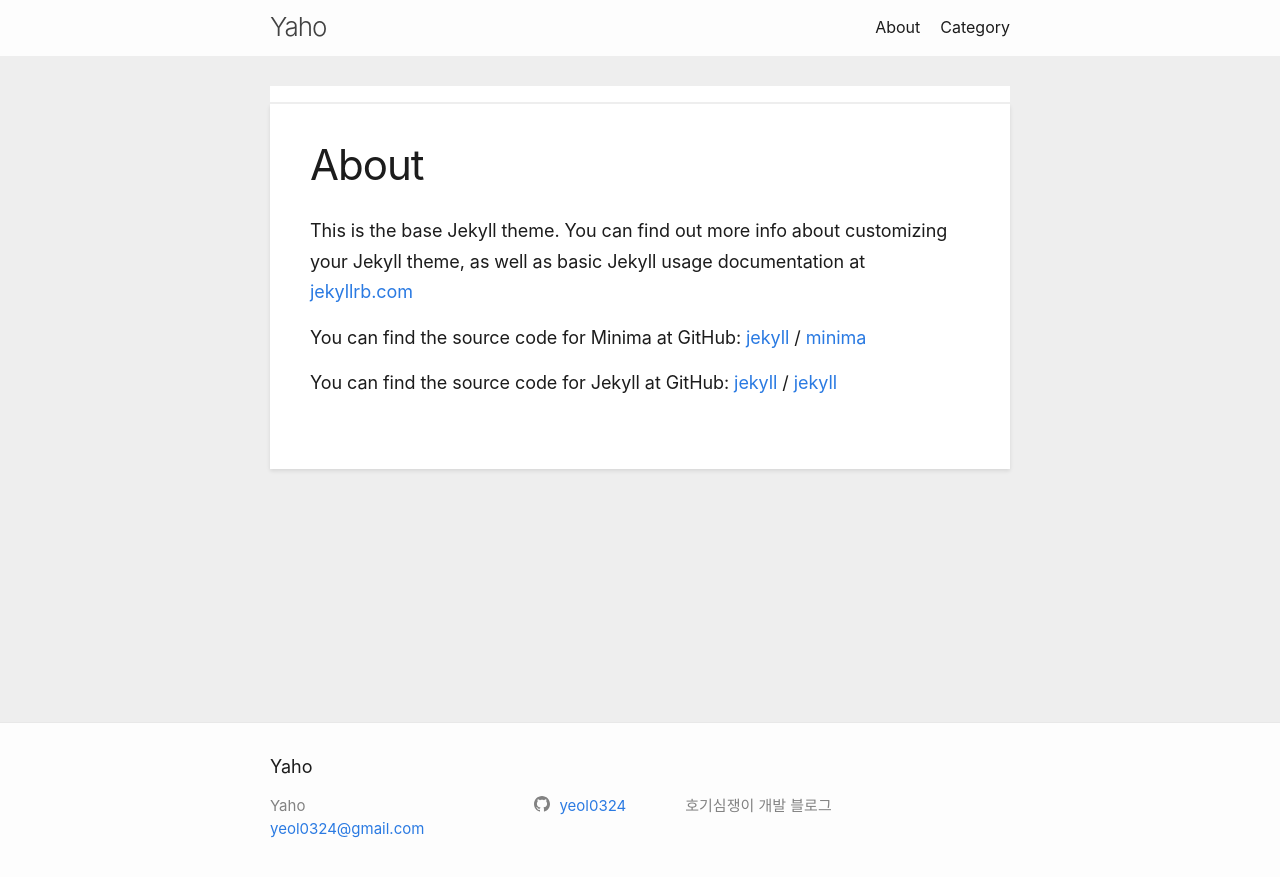
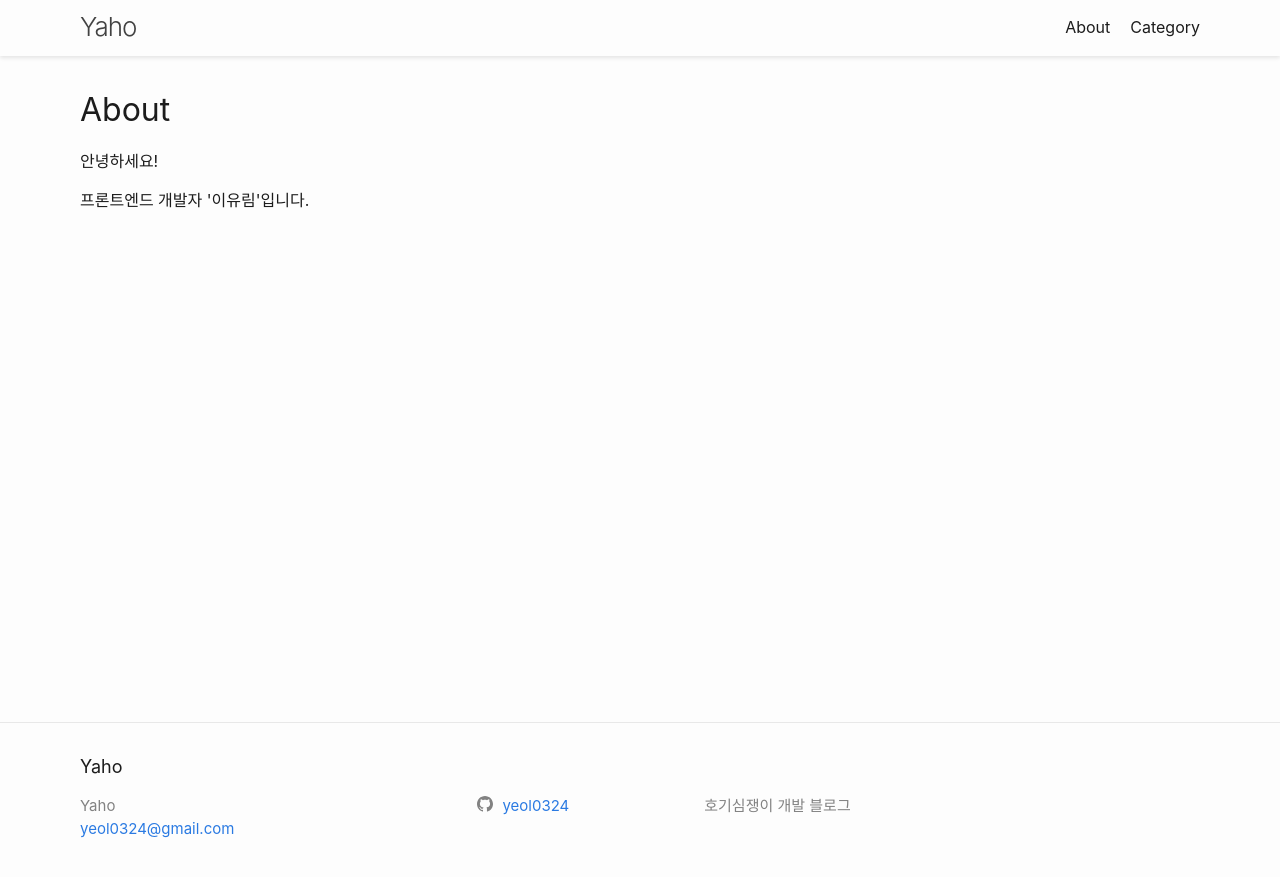
Before and after one commit to yeol0324/yeol0324.github.io, a Jekyll site: the page built from about.html, in a window 1280 px wide. Shown: the top 877 px of the page. Built offline with Jekyll 4.4.1, drawn with Linux system fonts in a browser that asks for light colours.

Commit message:
디자인 적용 중

```diff
--- a/_includes/sidebar.html
+++ b/_includes/sidebar.html
@@ -1,26 +1,21 @@
 <sidebar class="site-sidebar">
-  <!-- <div class="profile-wrap">
-    <a rel="author" href="{{ "/" | relative_url }}">
-    <div class="profile-img">
-      <img src="/assets/profile.png" alt="">
-    </div>
-    <div>
-      <h1>{{ site.title | escape }}</h1>
-      <p>{{site.description}}</p>
-    </div>
-  </a>
-  <p>{{site.email}}</p>
-  </div> -->
+  <div class="profile-wrap">
+    <img src="/assets/profile.jpeg" alt=""/>
+    <p>{{site.description}}</p>
+    <p>✉️ {{site.email}}</p>
+    <p><a href="https://github.com/{{ site.github_username| cgi_escape | escape }}"><svg class="svg-icon"><use xlink:href="{{ '/assets/minima-social-icons.svg#github' | relative_url }}"></use></svg> <span class="username">{{ site.github_username| escape }}</span></a></p>
+  </div>
   <div class="category-wrap">
-    <h2>CATEGORIES</h2>
+    <h2>☃︎ 카테고리</h2>
     <ul>
     {% for category in site.categories %}
       {% capture category_name %}{{ category | first }}{% endcapture %}
-      <li><a href="{{base_path}}/categories/?category={{category_name}}">{{ category_name }}</a></li>
+      {% capture category_size %}{{ category | last | size }}{% endcapture %}
+      <li>﹒ <a href="{{base_path}}/categories/?category={{category_name}}">{{ category_name }}({{category_size}})</a></li>
       {% endfor %}
     </ul>
   </div>
-  <div class="tag-wrap">
+  <!-- <div class="tag-wrap">
     <h2>TAGS</h2>
     <ul>
       {% for tag in site.tags %}
@@ -32,5 +27,5 @@
       </li>
       {% endfor %}
     </ul>
-  </div>
+  </div> -->
 </sidebar>
--- a/_layouts/default.html
+++ b/_layouts/default.html
@@ -9,7 +9,6 @@
 
     <main class="page-content" aria-label="Content">
       <div class="wrapper">
-        {%- include sidebar.html -%}
         {{ content }}
       </div>
     </main>
--- a/_layouts/home.html
+++ b/_layouts/home.html
@@ -1,7 +1,8 @@
 ---
 layout: default
 ---
-
+<div class="home-wrap">
+  {%- include sidebar.html -%}
   <div class="home">
     {%- if page.title -%}
       <h1 class="page-heading">{{ page.title }}</h1>
@@ -39,5 +40,5 @@
         {%- endfor -%}
       </ul>
     {%- endif -%}
-
   </div>
+</div>
--- a/_sass/minima.scss
+++ b/_sass/minima.scss
@@ -25,7 +25,7 @@
 $table-text-align: left !default;
 
 // Width of the content area
-$content-width: 800px !default;
+$content-width: 1180px !default;
 
 $on-palm: 600px !default;
 $on-laptop: 800px !default;
--- a/_sass/minima/_layout.scss
+++ b/_sass/minima/_layout.scss
@@ -5,7 +5,7 @@
   // border-top: 5px solid $grey-color-dark;
   // border-bottom: 1px solid $grey-color-light;
   min-height: $spacing-unit * 1.865;
-
+  box-shadow: 0 2px 4px rgba(0, 0, 0, 0.1);
   // Positioning context for the mobile navigation icon
   position: relative;
 }
@@ -176,14 +176,17 @@
 .page-content {
   padding: $spacing-unit 0;
   flex: 1;
-  background: #eee;
+  // background: #ㄹㄹㄹ;
   article {
     padding: 40px;
     background: #fff;
     box-shadow: 0 2px 4px rgba(0, 0, 0, 0.1);
   }
 }
-
+.home-wrap {
+  display: flex;
+  gap: 20px;
+}
 .page-heading {
   @include relative-font-size(2);
 }
@@ -202,61 +205,56 @@
   @include relative-font-size(1.5);
 }
 .site-sidebar {
-  width: 200px;
-  top: calc($spacing-unit * 1.865 + 30px);
-  margin-left: -300px;
-  position: fixed;
-  border-right: 2px solid #eee;
+  width: 300px;
+  position: sticky;
+  align-self: start;
+  top: 20px;
+  flex-shrink: 0;
   a {
     color: $light-text-color;
   }
   .profile-wrap {
-    @include column-flexbox(center, center);
-    a:hover {
-      text-decoration: none;
+    @include column-flexbox(center, left);
+    p {
+      margin: 8px 0 0;
     }
-    h1 {
-      text-align: center;
+    img {
+      width: 100%;
+      border-radius: 4px;
     }
-    .profile-img {
-      width: 100px;
-      height: 100px;
-      border: inset $point-color 6px;
-      border-radius: 100%;
-      overflow: hidden;
-      pointer-events: none;
-      margin: 0 auto;
-      img {
-        height: 100%;
-        max-width: none;
-        margin-left: -10%;
+  }
+  .category-wrap {
+    padding: 20px 0;
+    h2 {
+      margin-bottom: 0;
+    }
+    ul {
+      margin: 0;
+      li {
+        list-style: none;
+        font-size: 1.5em;
       }
     }
   }
-  .category-wrap {
-    background: #fff;
-    box-shadow: 0 2px 4px rgba(0, 0, 0, 0.1);
-    padding: 20px;
-  }
-  .tag-wrap {
-    margin-top: 20px;
-    background: #fff;
-    box-shadow: 0 2px 4px rgba(0, 0, 0, 0.1);
-    padding: 20px;
-    ul {
-      @include flexbox(start, center);
-      flex-wrap: wrap;
-      margin: 0;
-      li {
-        list-style: none;
-        border: 1px solid #ddd;
-        border-radius: 50px;
-        padding: 0px 10px;
-        margin: 2px;
-        font-size: 12px;
-      }
-    }
-  }
+  // .tag-wrap {
+  //   margin-top: 20px;
+  //   background: #fff;
+  //   box-shadow: 0 2px 4px rgba(0, 0, 0, 0.1);
+  //   padding: 20px;
+  //   ul {
+  //     @include flexbox(start, center);
+  //     flex-wrap: wrap;
+  //     margin: 0;
+  //     li {
+  //       list-style: none;
+  //       border: 1px solid #ddd;
+  //       border-radius: 50px;
+  //       padding: 0px 10px;
+  //       margin: 2px;
+  //       font-size: 12px;
+  //     }
+  //   }
+  // }
   @include media-query($on-layout) {
     position: sticky;
     top: 0;
@@ -293,18 +291,20 @@
     }
   }
 }
+.post-wrap {
+  display: flex;
+  gap: 20px;
+}
 .post-toc {
   width: 220px;
   padding: 10px 0;
-  margin-right: -300px;
   border-left: 4px solid #fee86f;
   position: sticky;
-  float: right;
-  clear: both;
-  margin-top: 200px;
-  top: 100px;
+  align-self: start;
+  flex-shrink: 0;
   background: #fff;
   box-shadow: 0 2px 4px rgba(0, 0, 0, 0.1);
+  top: 200px;
   a {
     color: $light-text-color;
   }
@@ -423,13 +423,15 @@
       h3 {
         display: inline-block;
         margin-bottom: 4px;
-        background-color: #fff;
-        // line-height: 18px;
+        font-weight: 600;
         transition: 0.4s;
+        text-decoration-line: underline;
+        text-decoration-color: #fff;
       }
       &:hover {
         h3 {
-          background-color: #fee86f;
+          text-decoration-color: #fee86f;
+          text-decoration-thickness: 4px;
         }
         text-decoration: none;
       }
--- /dev/null
+++ b/about.html
@@ -0,0 +1,10 @@
+---
+layout: default
+title: About
+permalink: /about/
+---
+<div class="page-about">
+    <h1>About</h1>
+    <p>안녕하세요!</p>
+    <p>프론트엔드 개발자 '이유림'입니다.</p>
+</div>
--- a/about.markdown
+++ /dev/null
@@ -1,18 +0,0 @@
----
-layout: page
-title: About
-permalink: /about/
----
-
-This is the base Jekyll theme. You can find out more info about customizing your Jekyll theme, as well as basic Jekyll usage documentation at [jekyllrb.com](https://jekyllrb.com/)
-
-You can find the source code for Minima at GitHub:
-[jekyll][jekyll-organization] /
-[minima](https://github.com/jekyll/minima)
-
-You can find the source code for Jekyll at GitHub:
-[jekyll][jekyll-organization] /
-[jekyll](https://github.com/jekyll/jekyll)
-
-
-[jekyll-organization]: https://github.com/jekyll
```
Also changed, not shown: _layouts/post.html (+8 -4 lines), assets/profile.jpeg (added). Lines whose indentation alone changed are shown as unchanged.
